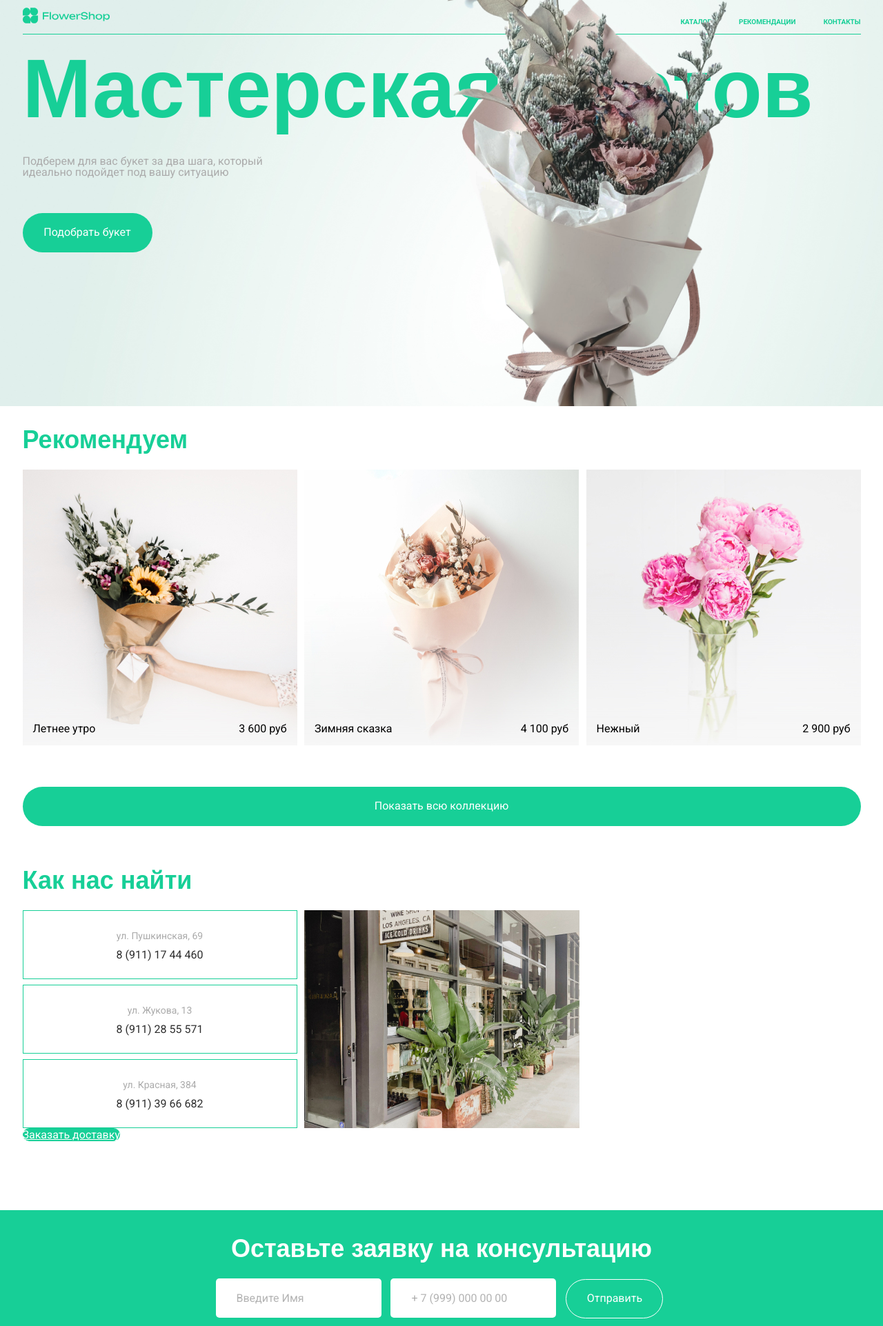
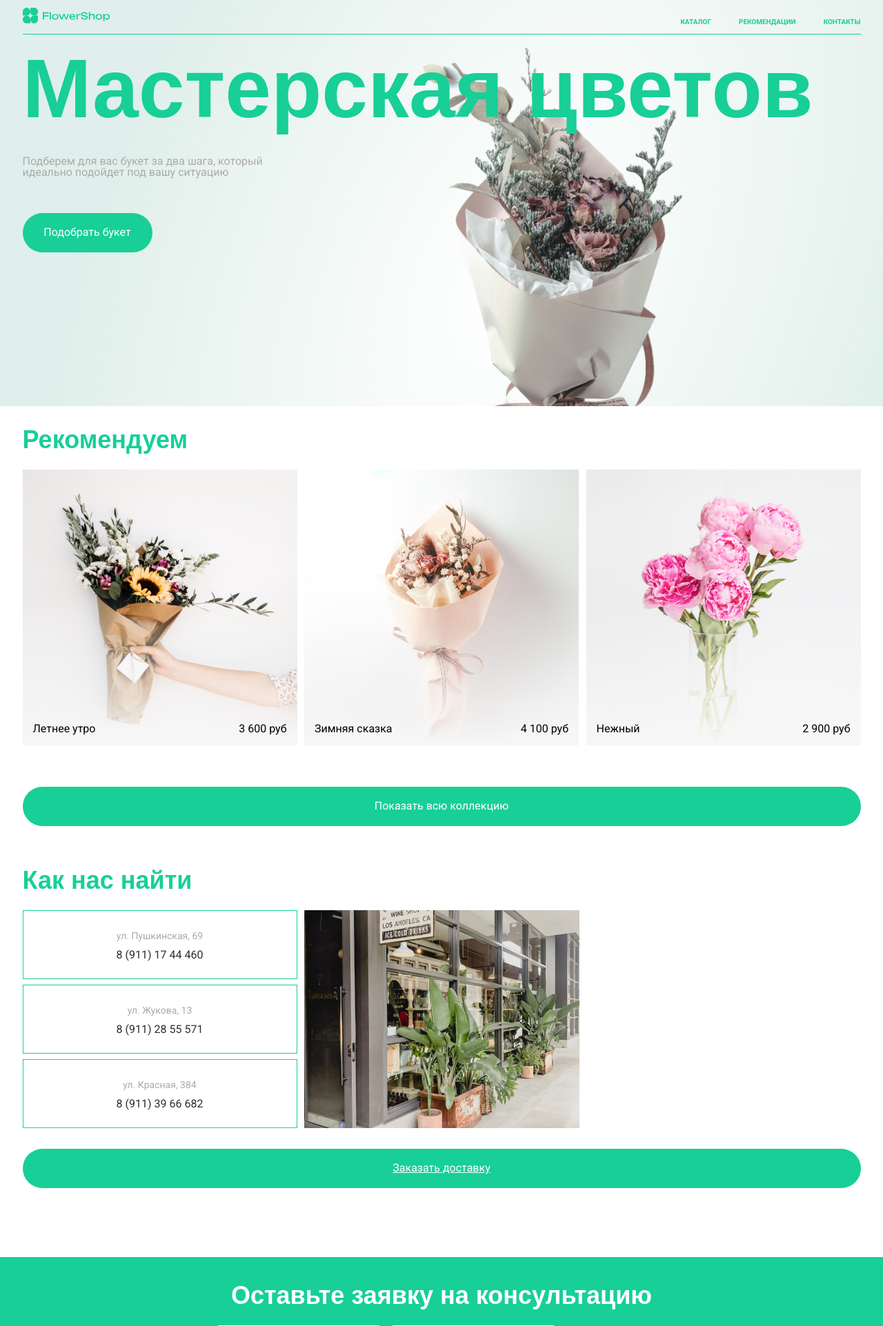
Before and after one commit to aqwarius2003/FlowerShop_site, a Django app: page / in a window 1280 px wide. Shown: the top 1923 px of the page at 69% size. Run offline with Django 5.2, Linux system fonts and the light colour scheme; a map, chart or similar area stays blank; parts of the project's set-up code (start-up, migrations or seed data) failed here and were passed over; some web fonts are replaced.

Commit message:
мелкие проблемы
исправлены проблема на стартовой странице - баннер перекрывал надпись и кнопку Каталог.
TODO Исправить проблему с созданием 2х заказов

```diff
--- a/templates/base.html
+++ b/templates/base.html
@@ -34,6 +34,22 @@
         /* Показываем секцию консультаций на указанных страницах */
         body.show-consultation #consultation {
             display: block;
+        }
+
+        /* Позиционирование шапки над всеми элементами */
+        #header {
+            position: relative;
+            z-index: 100;
+        }
+
+        /* Стиль для кнопки заказа доставки - точно как у recommended__btn */
+        .contacts__btn {
+            width: 100%;
+            display: block;
+            text-align: center;
+            border-radius: 50px;
+            margin: 30px auto 0;
+            padding: 20px;
         }
     </style>
 </head>
--- a/templates/index.html
+++ b/templates/index.html
@@ -12,9 +12,25 @@
     /* Дополнительные стили для улучшения пропорций на главной странице */
     #banner {
         padding-bottom: 40px;
+        position: relative;
+        overflow: hidden;
     }
     .banner {
         padding-top: 30px;
+        position: relative;
+    }
+    .banner__img {
+        position: absolute;
+        right: 0;
+        top: 0;
+        z-index: 1;
+        max-height: 600px; /* Ограничиваем высоту изображения */
+        object-fit: contain;
+        object-position: top right;
+    }
+    .banner__block {
+        position: relative;
+        z-index: 10;
     }
     #recommended {
         padding: 30px 0 60px;
```
Also changed, not shown: templates/bouquet_items.html (added, +23 -0 lines), flowershopservice/migrations/0001_initial.py (added), flowershopservice/migrations/__init__.py (added).
